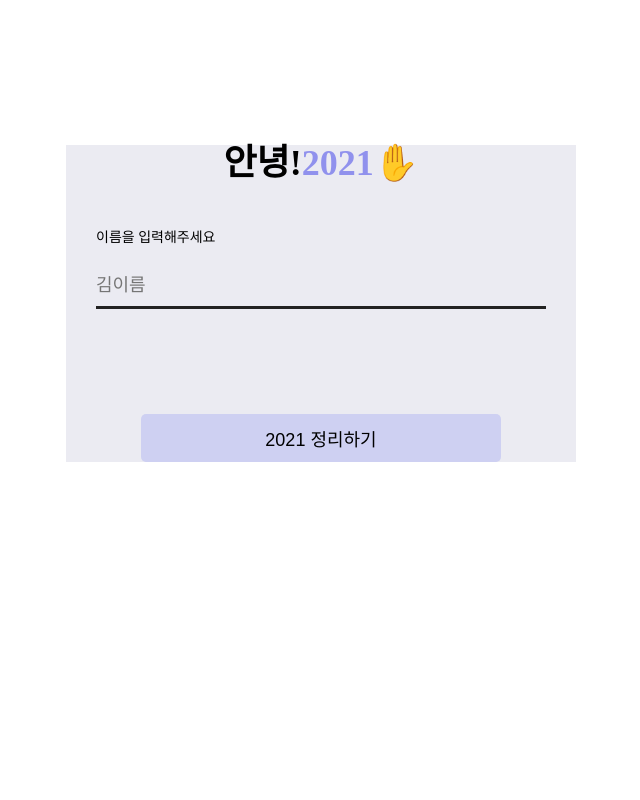
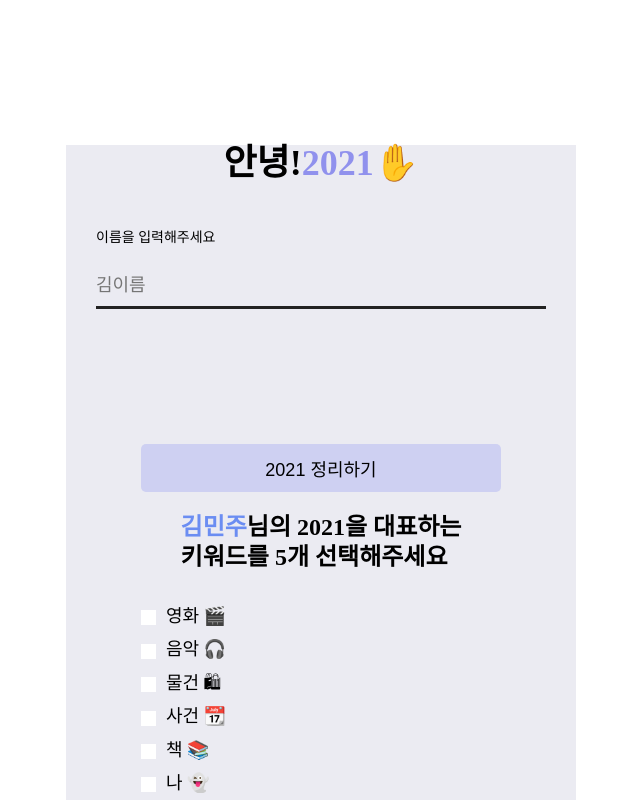
Before and after one commit to jae04099/bye2021.com, a React (Create React App) app: page / in a window 1280 px wide. Shown: the top 800 px of the page, without its empty margins (319-959 px from the left). Built offline with nearby package versions, Linux system fonts and the light colour scheme.

Commit message:
💄 add checkbox style

```diff
--- a/src/App.js
+++ b/src/App.js
@@ -7,9 +7,9 @@ import "./App.css"
 function App() {
   return (
     <div className="App">
-      {/* <Question /> */}
+      <Main />
+      <Question />
       {/* <FormName /> */}
-      <Main />
     </div>
   )
 }
--- a/src/components/Common/Button.js
+++ b/src/components/Common/Button.js
@@ -2,15 +2,18 @@ import React from "react"
 import styled from "styled-components"
 
 export default function Button({ handleClick, children }) {
-    return <Container>
-        <Btn onClick={handleClick}>{children}</Btn>
+  return (
+    <Container>
+      <Btn onClick={handleClick}>{children}</Btn>
     </Container>
+  )
 }
 
 const Container = styled.div`
-width: 100%;
-display: flex;
-justify-content: center;
+  width: 100%;
+  display: flex;
+  justify-content: center;
+  margin-top: 30px;
 `
 
 const Btn = styled.button`
--- a/src/components/Question/Checkbox.js
+++ b/src/components/Question/Checkbox.js
@@ -2,20 +2,28 @@ import styled from "styled-components"
 
 const Checkbox = ({ onClick, num, children, checked = false }) => {
   return (
-    <div>
+    <CheckContainer>
       <input className="sr-only" id={num} name="questions" type="checkbox" />
       <Check onClick={onClick} checked={checked} htmlFor={num}>
         {children}
       </Check>
-    </div>
+    </CheckContainer>
   )
 }
 
 export default Checkbox
+
+const CheckContainer = styled.article`
+  margin: 15px;
+  font-size: 18px;
+`
+
 const Check = styled.label`
   position: relative;
+
   &::before {
     display: inline-block;
+    margin-right: 10px;
     content: "";
     vertical-align: middle;
     width: 15px;
@@ -25,13 +33,14 @@ const Check = styled.label`
   &::after {
     display: ${(props) => (props.checked ? "inline-block" : "none")};
     position: absolute;
-    top: 4.5px;
-    left: 3px;
+    top: 4px;
+    left: 0px;
     content: "";
     vertical-align: middle;
-    width: 10px;
-    height: 10px;
-    border-radius: 2px;
+    width: 11px;
+    height: 11px;
+    border: 2px solid #fff;
+    border-radius: 5px;
     background: #6b8df2;
   }
 `
--- a/src/pages/Question.js
+++ b/src/pages/Question.js
@@ -1,8 +1,8 @@
 import React, { useState } from "react"
 import { QuestionData } from "../data"
 import Checkbox from "../components/Question/Checkbox"
-import RemindBtn from "../components/Question/RemindBtn"
 import styled from "styled-components"
+import Button from "../components/Common/Button"
 
 export default function Question() {
   let dataLength = QuestionData.length
@@ -36,13 +36,12 @@ export default function Question() {
           )
         })}
       </QuestionDataContainer>
-      <RemindBtn>2021 정리하기</RemindBtn>
+      <Button>2021 정리하기</Button>
     </QuestionContainer>
   )
 }
 
 const QuestionContainer = styled.main`
-  padding: 20px;
   display: flex;
   flex-direction: column;
   align-items: center;
@@ -61,5 +60,5 @@ const Strong = styled.strong`
 `
 const QuestionDataContainer = styled.article`
   width: 100%;
-  margin-left: 60px;
+  padding-left: 60px;
 `
```
